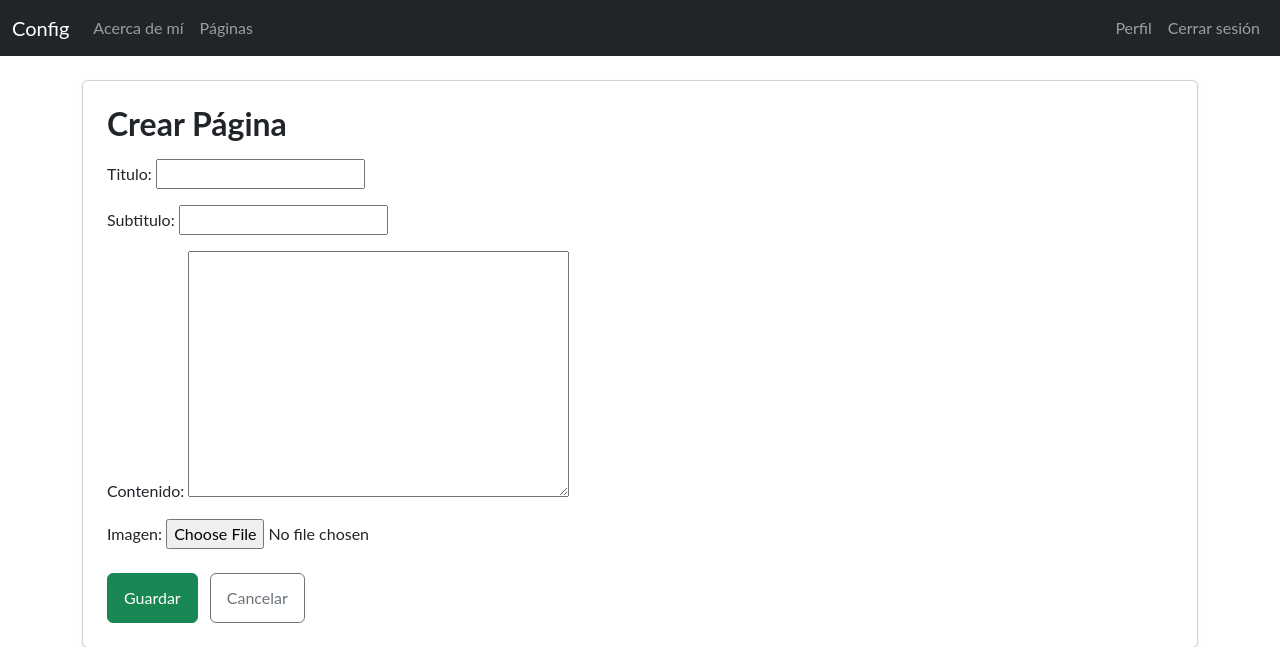
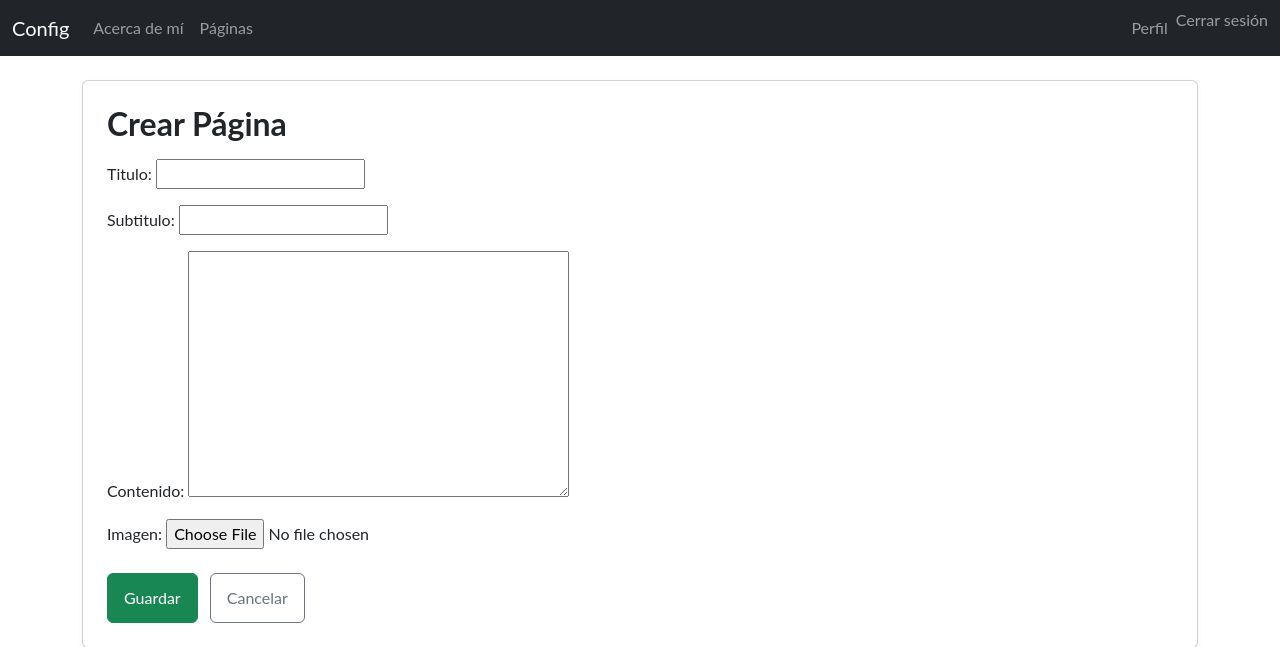
Before and after one commit to Santii58/Mi_Primer_Blog, a Django app: page /paginas/crear/ in a window 1280 px wide. Shown: the top 647 px of the page. Run offline with Django 5.2, Linux system fonts and the light colour scheme; a user stored in the database is signed in; some libraries are stand-ins or nearby versions.

Commit message:
boton para cerrar sesion corregido

```diff
--- a/Core/templates/Core/base.html
+++ b/Core/templates/Core/base.html
@@ -23,7 +23,7 @@
         <ul class="navbar-nav ms-auto">
           {% if user.is_authenticated %}
             <li class="nav-item"><a class="nav-link" href="{% url 'perfil' %}">Perfil</a></li>
-            <li class="nav-item"><a class="nav-link" href="{% url 'inicio' %}">Cerrar sesión</a></li>
+            <li class="nav-item"><form method="post" action="{% url 'logout' %}">{% csrf_token %}<button type="submit" class="btn btn-link nav-link" style="padding: 0; border: none;">Cerrar sesión</button></form></li>
           {% else %}
             <li class="nav-item"><a class="nav-link" href="{% url 'login' %}">Iniciar sesión</a></li>
             <li class="nav-item"><a class="nav-link" href="{% url 'registro' %}">Registrarse</a></li>
```
Also changed, not shown: db.sqlite3.
